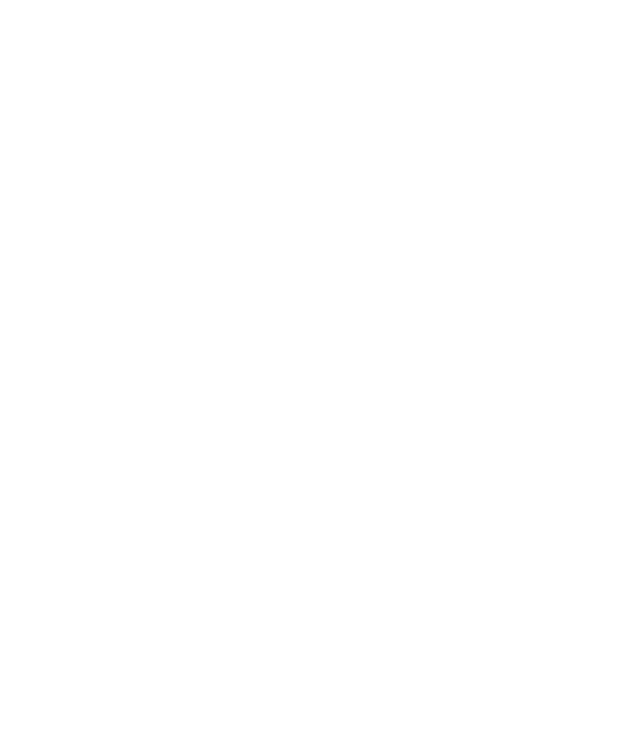
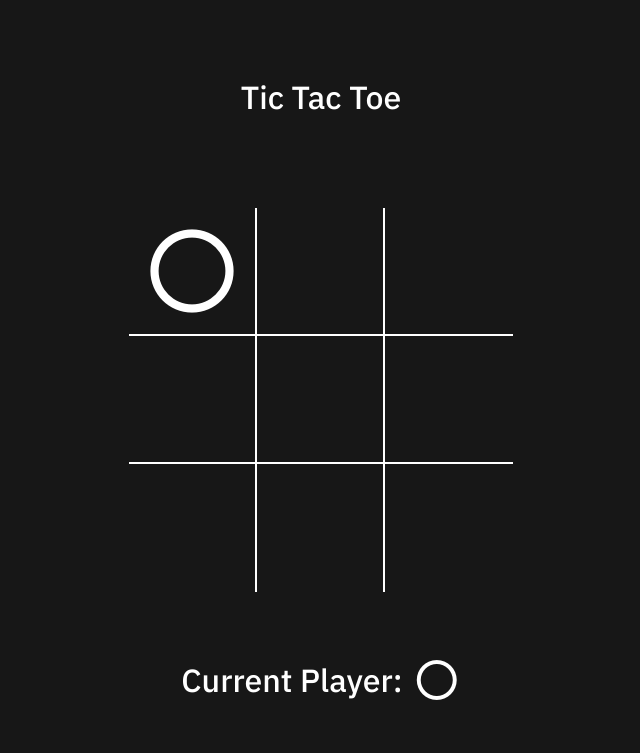
Before and after one commit to pl3lee/Tic-Tac-Toe, a plain HTML site: page index.html in a window 1280 px wide. Shown: the whole page, without its empty margins (319-959 px from the left). Drawn offline with nearby package versions, Linux system fonts and the light colour scheme.

```diff
--- a/index.html
+++ b/index.html
@@ -5,10 +5,33 @@
     <meta http-equiv="X-UA-Compatible" content="IE=edge">
     <meta name="viewport" content="width=device-width, initial-scale=1.0">
     <link rel="stylesheet" href="style.css">
-    <script src="script.js"></script>
+    <script src="script.js" defer></script>
+    <link href="https://fonts.googleapis.com/css?family=Material+Icons|Material+Icons+Outlined|Material+Icons+Two+Tone|Material+Icons+Round|Material+Icons+Sharp" rel="stylesheet">
     <title>Tic-Tac-Toe</title>
 </head>
 <body>
-
+    <div class="header">Tic Tac Toe</div>
+    <div class="main-section">
+        <div class="gameboard">
+            <div class="gridbox" id="box0">
+                <span class="material-icons-outlined md-100" id="currentPlayer">circle</span>
+            </div>
+            <div class="gridbox" id="box1"></div>
+            <div class="gridbox" id="box2"></div>
+            <div class="gridbox" id="box3"></div>
+            <div class="gridbox" id="box4"></div>
+            <div class="gridbox" id="box5"></div>
+            <div class="gridbox" id="box6"></div>
+            <div class="gridbox" id="box7"></div>
+            <div class="gridbox" id="box8"></div>
+        </div>
+    </div>
+    <div class="footer">
+        <div class="turn">
+            <div>Current Player:</div>
+            <span class="material-icons-outlined md-48" id="currentPlayer">circle</span>
+            <!-- "clear" for cross -->
+        </div>
+    </div>
 </body>
 </html>
--- a/script.js
+++ b/script.js
@@ -46,4 +46,40 @@ const Gameboard = (() => {
     };
     const checkTie = () => !checkWin() && checkFull();
     const getPosition = (position) => grid[position];
+
+    return {
+        makeMove,
+        checkFull,
+        checkWin,
+        checkTie,
+        getPosition
+    };
 })();
+
+const DisplayController = (() => {
+    const currentPlayerDisplay = document.querySelector("div.turn > span#currentPlayer");
+    const changeCurrentPlayer = () => {
+        if (currentPlayerDisplay.textContent == "circle") {
+            currentPlayerDisplay.textContent = "cross";
+        } else {
+            currentPlayerDisplay.textContent = "circle";
+        }
+    };
+    const updateGameBoard = () => {
+        let gridBoxes = document.querySelectorAll(div.gridbox);
+        gridBoxes.forEach((gridBox, index) => {
+            let update = Gameboard.getPosition(index);
+            if (update != "B") {
+                gridBox
+            }
+        })
+    };
+})();
+
+const GameController = (() => {
+    let currentPlayer = 'O';
+    const makeMove = (position) => {
+        Gameboard.makeMove(currentPlayer, position);
+        Gameboard.checkWin();
+    };
+})();
--- a/style.css
+++ b/style.css
@@ -0,0 +1,75 @@
+@import url('https://fonts.googleapis.com/css2?family=IBM+Plex+Sans:wght@500&display=swap');
+* {
+    box-sizing: border-box;
+    /* border: 1px solid red; */
+}
+body {
+    background-color: #171717;
+    width: 100vw;
+    height: 100vh;
+    margin: 0px;
+    font-family: 'IBM Plex Sans', sans-serif;
+    padding: 50px;
+    display: grid;
+    grid-template-columns: 1fr;
+    grid-template-rows: 1fr 5fr 1fr;
+    color: white;
+    gap: 20px;
+}
+.header {
+    grid-row: 1 / 2;
+    display: flex;
+    justify-content: center;
+    align-items: center;
+    font-size: xx-large;
+}
+
+.main-section {
+    grid-row: 2 / 3;
+    display: flex;
+    justify-content: center;
+    align-items: center;
+}
+
+.gameboard {
+    display: grid;
+    grid-template-columns: repeat(3, minmax(100px, max(10vw, 10vh)));
+    grid-template-rows: repeat(3, minmax(100px, max(10vw, 10vh)));
+}
+
+#box0, #box1, #box2, #box3, #box4, #box5 {
+    border-bottom: 2px solid white;
+}
+#box0, #box1, #box3, #box4, #box6, #box7 {
+    border-right: 2px solid white;
+}
+
+div.gridbox {
+    display: flex;
+    justify-content: center;
+    align-items: center;
+}
+
+
+.footer {
+    grid-row: 3 / 4;
+}
+
+.turn {
+    display: flex;
+    justify-content: center;
+    align-items: center;
+    gap: 10px;
+}
+
+.turn > div {
+    font-size: xx-large;
+}
+
+.material-icons-outlined.md-48 {
+    font-size: 48px;
+}
+
+.material-icons-outlined.md-100 {
+    font-size: 100px;
+}
```
